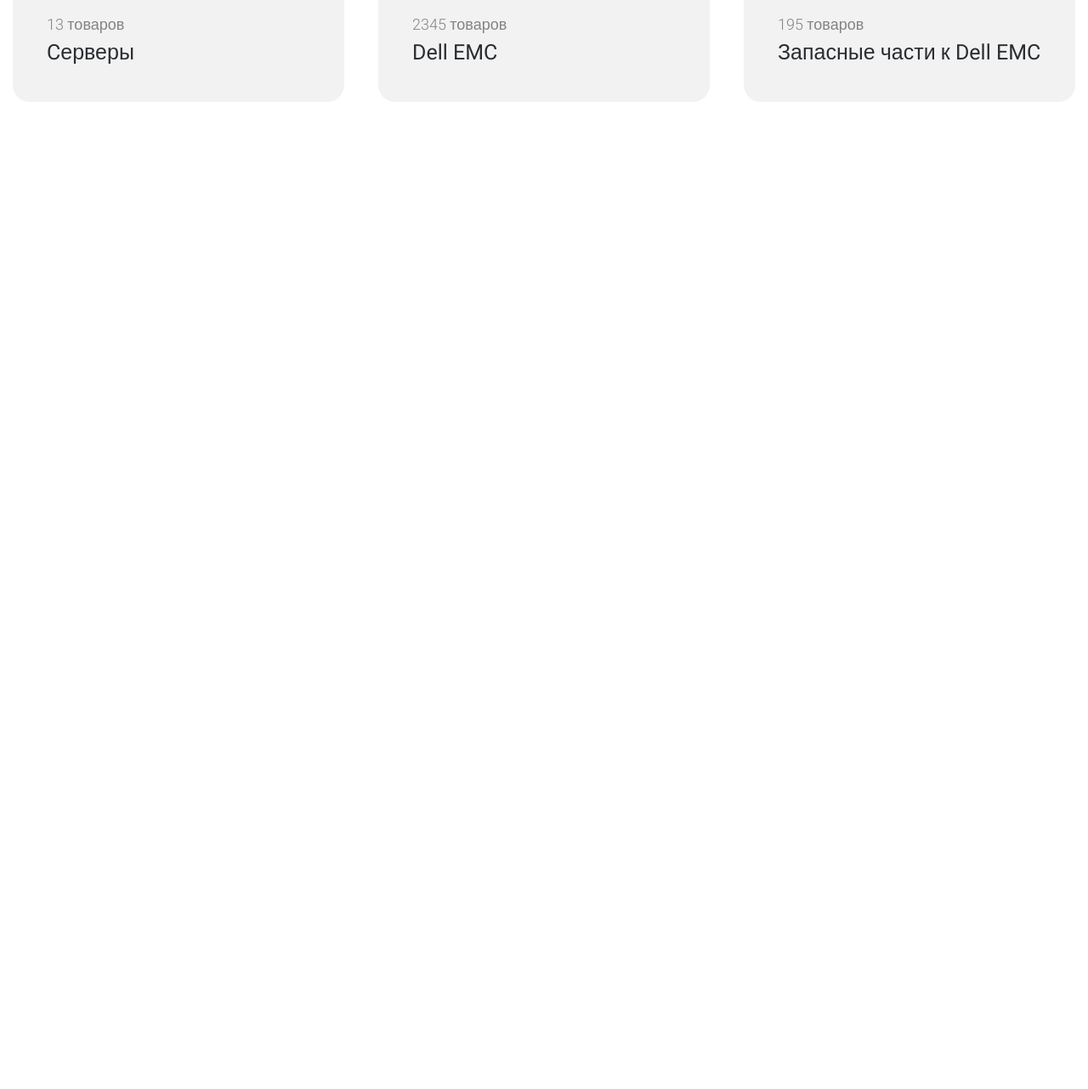
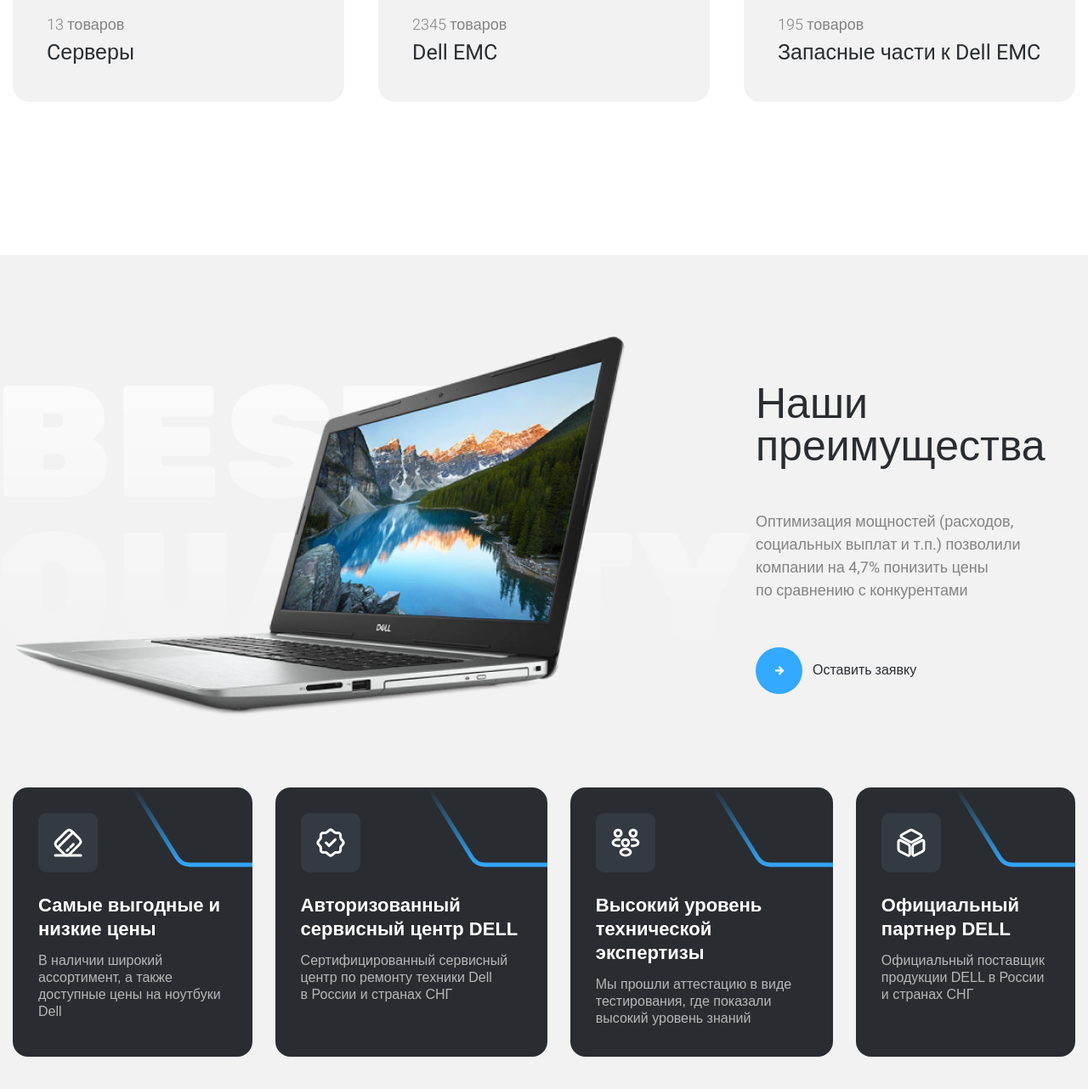
Before and after one commit to DiMoNiO04/del_laptop, a website built with webpack: page src/index.html in a window 1280 px wide. Shown: the part 1532-2814 px from the top of the page at 85% size. Before the commit the page ends 1832 px from the top, so only its background shows below. Built offline with nearby package versions, Linux system fonts and the light colour scheme.

Commit message:
feat: add section advantages

```diff
--- a/src/index.html
+++ b/src/index.html
@@ -193,6 +193,81 @@
 			</div>
 		</section>
 
+		<section class="advantages">
+			<div class="advantages__best">
+				<img src="./assets/img/best-quality.png" alt="best-quality">
+			</div>
+			<div class="container">
+				<div class="advantages__container">
+					<div class="advantages__main">
+						<img src="./assets/img/advantages-laptop.png" alt="advantages-laptop">
+						<div class="advantages__info">
+							<p class="advantages__title">Наши преимущества</p>
+							<p class="advantages__text">Оптимизация мощностей (расходов, социальных выплат и т.п.) позволили компании на 4,7% понизить цены по сравнению с конкурентами</p>
+							<div class="button__more">
+								<a href="#">
+									<img src="./assets/svg/arrow-left.svg" alt="more">
+								</a>
+								<span>Оставить заявку</span>
+							</div>
+						</div>
+					</div>
+					<ul class="advantages__items">
+						<li class="advantages__item">
+							<div class="advantages__back">
+								<img src="./assets/svg/advantage-back.svg" alt="advantage-back">
+							</div>
+							<div class="advantages__image">
+								<img src="./assets/svg/card.svg" alt="card">
+							</div>
+							<div class="advantages__info">
+								<p class="advantage__title">Самые выгодные и низкие цены</p>
+								<p class="advantages__desc">В наличии широкий ассортимент, а также доступные цены
+									на ноутбуки Dell </p>
+							</div>
+						</li>
+						<li class="advantages__item">
+							<div class="advantages__back">
+								<img src="./assets/svg/advantage-back.svg" alt="advantage-back">
+							</div>
+							<div class="advantages__image">
+								<img src="./assets/svg/service.svg" alt="service">
+							</div>
+							<div class="advantages__info">
+								<p class="advantage__title">Авторизованный сервисный центр DELL</p>
+								<p class="advantages__desc">Сертифицированный сервисный центр по ремонту техники Dell в России и странах СНГ </p>
+							</div>
+						</li>
+						<li class="advantages__item">
+							<div class="advantages__back">
+								<img src="./assets/svg/advantage-back.svg" alt="advantage-back">
+							</div>
+							<div class="advantages__image">
+								<img src="./assets/svg/people.svg" alt="people">
+							</div>
+							<div class="advantages__info">
+								<p class="advantage__title">Высокий уровень технической экспертизы</p>
+								<p class="advantages__desc">Мы прошли аттестацию в виде тестирования, где показали высокий уровень знаний</p>
+							</div>
+						</li>
+						<li class="advantages__item">
+							<div class="advantages__back">
+								<img src="./assets/svg/advantage-back.svg" alt="advantage-back">
+							</div>
+							<div class="advantages__image">
+								<img src="./assets/svg/parther.svg" alt="parther">
+							</div>
+							<div class="advantages__info">
+								<p class="advantage__title">Официальный партнер DELL</p>
+								<p class="advantages__desc">Официальный поставщик продукции DELL в России
+									и странах СНГ</p>
+							</div>
+						</li>
+					</ul>
+				</div>
+			</div>
+		</section>
+
 	</main>
 
 </body>
--- a/src/styles/_styles.scss
+++ b/src/styles/_styles.scss
@@ -164,7 +164,7 @@
 }
 
 .best__goods {
-	background: #F2F2F2;
+	background: $lightWhite;
 	width: 73.5%;
 }
 
@@ -208,7 +208,7 @@
 	font-weight: 300;
 	font-size: 18px;
 	line-height: 24px;
-	color: #838383;
+	color: $lightGray;
 }
 
 .goods__title {
@@ -321,13 +321,13 @@
 		font-weight: 300;
 		font-size: 18px;
 		line-height: 150%;
-		color: #838383;
+		color: $lightGray;
 		margin: 29px 0 46px 0;
 	}
 }
 
 .catalog__item {
-	background: #F2F2F2;
+	background: $lightWhite;
 	border-radius: 20px;
 	position: relative;
 	&:nth-child(2) img {
@@ -359,7 +359,7 @@
 	font-weight: 300;
 	font-size: 18px;
 	line-height: 24px;
-	color: #838383;
+	color: $lightGray;
 }
 
 .catalog__name {
@@ -389,3 +389,98 @@
 	}
 }
 //------Section catalog end-------
+
+
+//-----Section advantages start------
+.advantages {
+	background: $lightWhite;
+	position: relative;
+}
+
+.advantages__best {
+	position: absolute;
+	top: 152px;
+}
+
+.advantages__container {
+	display: flex;
+	flex-direction: column;
+	padding: 87px 0 45px 0;
+	row-gap: 48px;
+	position: relative;
+}
+
+.advantages__main {
+	display: flex;
+}
+
+.advantages__info {
+	display: flex;
+	flex-direction: column;
+	justify-content: center;
+	row-gap: 13px;
+}
+
+.advantages__title {
+	font-weight: 400;
+	font-size: 50px;
+	line-height: 50px;
+	color: $lighBlack;
+}
+
+.advantages__text {
+	font-weight: 400;
+	font-size: 18px;
+	line-height: 150%;
+	color: $lightGray;
+	margin: 37px 0 41px 0;
+}
+
+.advantages__items {
+	display: flex;
+	column-gap: 27px;
+}
+
+.advantages__item {
+	background: $lighBlack;
+	border-radius: 18px;
+	position: relative;
+	padding: 30px 28px 35px 30px;
+	max-width: 330px;
+}
+
+.advantages__back {
+	position: absolute;
+	top: 0;
+	right: 0;
+}
+
+.advantages__image {
+	width: 70px;
+	height: 70px;
+	background: #343A41;
+	border-radius: 10px;
+	display: flex;
+	align-items: center;
+	justify-content: center;
+	margin-bottom: 25px;
+}
+
+.advantage__title {
+	font-family: 'Euclid Circular A', sans-serif;
+	font-style: normal;
+	font-weight: 700;
+	font-size: 22px;
+	line-height: 28px;
+	color: $white;
+}
+
+.advantages__desc {
+	font-family: 'Euclid Circular A', sans-serif;
+	font-style: normal;
+	font-weight: 300;
+	font-size: 16px;
+	line-height: 20px;
+	color: #B7B7B7;
+}
+//-----Section advantages end--------
--- a/src/styles/_variables.scss
+++ b/src/styles/_variables.scss
@@ -1,9 +1,11 @@
 $white: #FFFFFF;
 $darkWhite: #F9F9F9;
+$lightWhite: #F2F2F2;
 $blue: #33A9FF;
 $colorCount: #3086C8;
 $black: #000000;
 $lighBlack: #292D32;
+$lightGray: #838383;
 
 @mixin hover {
   transition: all 0.25s ease-in-out;
```
Also changed, not shown: src/assets/img/advantages-laptop.png (added), src/assets/img/best-quality.png (added), src/assets/svg/advantage-back.svg (added), src/assets/svg/card.svg (added), src/assets/svg/parther.svg (added), src/assets/svg/people.svg (added), src/assets/svg/service.svg (added).
